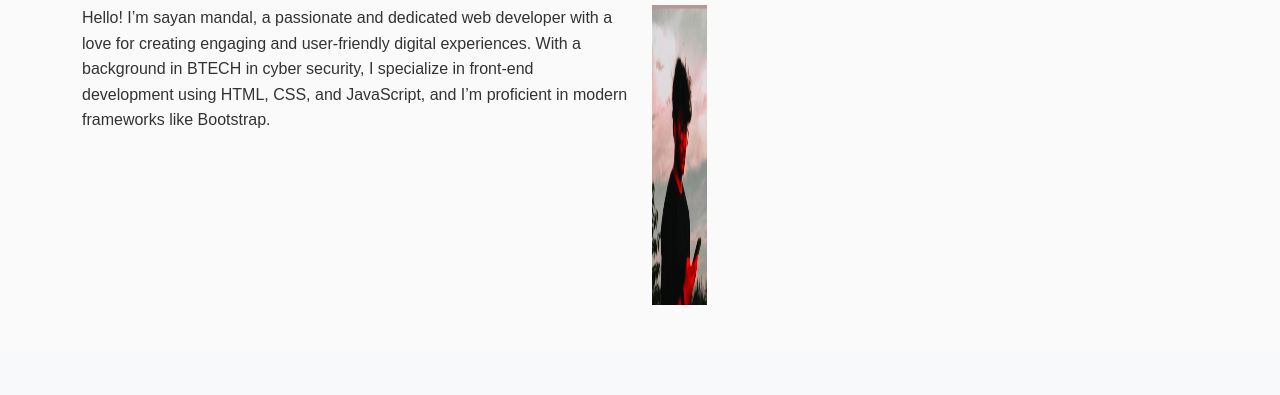
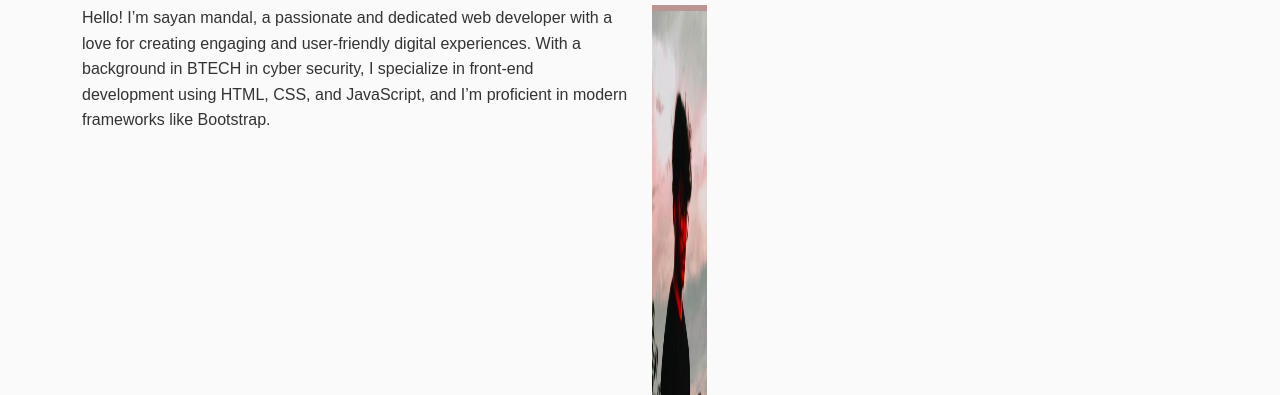
Before and after one commit to Sam-6485/portfolio, a plain HTML site: page index.html in a window 1280 px wide. Shown: the part 405-800 px from the top of the page. Drawn offline with nearby package versions, Linux system fonts and the light colour scheme.

Commit message:
Update index.html

```diff
--- a/index.html
+++ b/index.html
@@ -46,7 +46,7 @@
                     <p>Hello! I’m sayan mandal, a passionate and dedicated web developer with a love for creating engaging and user-friendly digital experiences. With a background in BTECH in cyber security, I specialize in front-end development using HTML, CSS, and JavaScript, and I’m proficient in modern frameworks like Bootstrap.</p>
                 </div>
                 <div class="col-md-6">
-                   <img src="Screenshot_2024_0727_200247.jpg"  alt="Profile Picture" style="width: 250px; height: 300px;">
+                   <img src="Screenshot_2024_0727_200247.jpg"  alt="Profile Picture" style="width: 250px; height: 500px;">
 
                 </div>
             </div>
```
